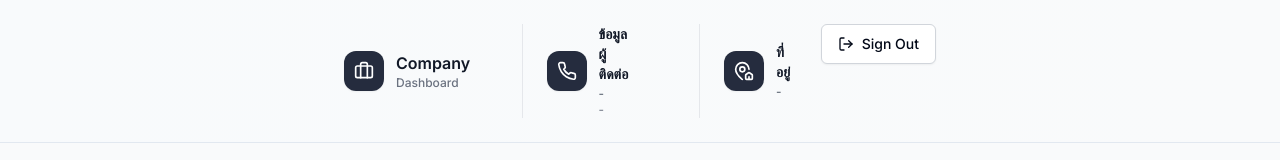
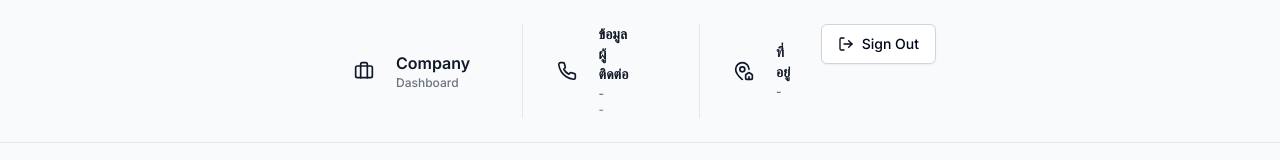
Before and after one commit to phaewwrd/morework-cms, a Next.js app: page /dashboard/companies/1 in a window 1280 px wide. Shown: the top 160 px of the page. Built offline with nearby package versions, Linux system fonts and the light colour scheme; no server answers.

Commit message:
modified:   src/components/CompanyTopNavigation.tsx

```diff
--- a/src/app/admin/moreworks/applicant/[id]/page.tsx
+++ b/src/app/admin/moreworks/applicant/[id]/page.tsx
@@ -38,13 +38,37 @@ import {
   Trash2,
 } from "lucide-react";
 import { toast } from "@/hooks/use-toast";
-import AdminNavbar from "@/components/AdminNavbar";
 import {
   useApplicantDetail,
   useUpdateApplicant,
   type ApplicantDetail,
 } from "@/hooks/use-applicant-detail";
 import { useJobTypes, useUpdateApplicantJobTypes } from "@/hooks/use-job-types";
+
+interface Address {
+  id: number | null;
+  address: string;
+  districtId: number;
+  district: any | null;
+}
+
+interface Education {
+  id: number | null;
+  institution: string;
+  field: string;
+  graduationYear: number;
+  gpa: number;
+}
+
+interface WorkExperience {
+  id: number | null;
+  position: string;
+  company: string;
+  startDate: string | null;
+  endDate: string | null;
+  description: string;
+  currentPosition: boolean;
+}
 
 export default function ApplicantDetailPage() {
   const params = useParams();
@@ -59,9 +83,9 @@ export default function ApplicantDetailPage() {
   const [isEditing, setIsEditing] = useState(false);
   const [formData, setFormData] = useState<Partial<ApplicantDetail>>({});
   const [selectedJobTypes, setSelectedJobTypes] = useState<number[]>([]);
-  const [addresses, setAddresses] = useState<any[]>([]);
-  const [educations, setEducations] = useState<any[]>([]);
-  const [workExperiences, setWorkExperiences] = useState<any[]>([]);
+  const [addresses, setAddresses] = useState<Address[]>([]);
+  const [educations, setEducations] = useState<Education[]>([]);
+  const [workExperiences, setWorkExperiences] = useState<WorkExperience[]>([]);
   const [trainings, setTrainings] = useState<any[]>([]);
 
   // Initialize form data when applicant data loads
@@ -209,7 +233,6 @@ export default function ApplicantDetailPage() {
         })),
         educations: educations.map((edu) => ({
           id: edu.id,
-          educationlevelId: edu.educationlevelId,
           institution: edu.institution,
           field: edu.field,
           graduationYear: edu.graduationYear,
@@ -324,7 +347,6 @@ export default function ApplicantDetailPage() {
   if (isLoading) {
     return (
       <div className="min-h-screen bg-gray-50">
-        <AdminNavbar />
         <div className="container mx-auto p-6">
           <div className="text-center py-12">
             <div className="animate-spin rounded-full h-32 w-32 border-b-2 border-gray-900 mx-auto"></div>
@@ -338,7 +360,6 @@ export default function ApplicantDetailPage() {
   if (error || !applicant) {
     return (
       <div className="min-h-screen bg-gray-50">
-        <AdminNavbar />
         <div className="container mx-auto p-6">
           <div className="text-center py-12">
             <h2 className="text-2xl font-bold mb-4">Applicant Not Found</h2>
@@ -359,7 +380,6 @@ export default function ApplicantDetailPage() {
 
   return (
     <div className="min-h-screen bg-gray-50">
-      <AdminNavbar />
       <div className="container mx-auto p-6">
         {/* Header */}
         <div className="mb-8">
@@ -786,25 +806,6 @@ export default function ApplicantDetailPage() {
                           </div>
                         </div>
                         <div className="grid grid-cols-3 gap-3">
-                          <div>
-                            <label className="text-sm font-medium text-gray-500">
-                              Education Level ID
-                            </label>
-                            <Input
-                              type="number"
-                              value={education.educationlevelId || 1}
-                              onChange={(e) =>
-                                updateEducation(
-                                  index,
-                                  "educationlevelId",
-                                  parseInt(e.target.value) || 1
-                                )
-                              }
-                              placeholder="Enter level ID"
-                              className="mt-1"
-                              min="1"
-                            />
-                          </div>
                           <div>
                             <label className="text-sm font-medium text-gray-500">
                               Graduation Year
--- a/src/app/api/auth/login/route.ts
+++ b/src/app/api/auth/login/route.ts
@@ -21,7 +21,7 @@ export async function POST(
     const validatedData = userLoginSchema.parse(body);
 
     // Find user by email - use include to get all fields including password
-    const user = (await prisma.user.findUnique({
+    const user = await prisma.user.findUnique({
       where: { email: validatedData.email },
       include: {
         companies: {
@@ -31,7 +31,7 @@ export async function POST(
           },
         },
       },
-    })) as any; // Type assertion to work around Prisma type issues
+    });
 
     if (!user) {
       return createErrorResponse(
--- a/src/app/auth/verify/page.tsx
+++ b/src/app/auth/verify/page.tsx
@@ -19,12 +19,12 @@ export default function VerifyEmailPage() {
   const handleSendEmail = async () => {
     setSending(true);
     verifyEmail.mutate(undefined, {
-      // onSuccess: () => {
-      //   console.log("Send email success");
-      // },
-      // onError: (error) => {
-      //   console.log("Send email error", error);
-      // },
+      onSuccess: () => {
+        console.log("Send email success");
+      },
+      onError: (error) => {
+        console.log("Send email error", error);
+      },
     });
     setSending(false);
   };
--- a/src/components/CompanyTopNavigation.tsx
+++ b/src/components/CompanyTopNavigation.tsx
@@ -43,8 +43,8 @@ export default function CompanyTopNavigation({
         <div className=" grid grid-cols-3 gap-20 ">
           {/* Company Info */}
           <div className="flex items-center gap-3 flex-1">
-            <div className="p-2.5 bg-primary/90 rounded-xl shadow-sm">
-              <Briefcase className="h-5 w-5 text-white" />
+            <div className="p-2.5 ">
+              <Briefcase className="h-5 w-5 text-primary" />
             </div>
             <div className="flex-1">
               <h1 className="font-semibold text-base text-gray-900 truncate">
@@ -56,13 +56,14 @@ export default function CompanyTopNavigation({
 
           {/* Contact Info */}
           <div className="flex items-center gap-3 flex-1 pl-6 border-l border-gray-200">
-            <div className="p-2.5 bg-primary/90 rounded-xl shadow-sm">
-              <Phone className="h-5 w-5 text-white" />
+            <div className="p-2.5  ">
+              <Phone className="h-5 w-5 text-primary" />
             </div>
-            <div className="flex-1">
+            <div className="">
               <h2 className="font-semibold text-sm text-gray-900 mb-0.5">
                 ข้อมูลผู้ติดต่อ
               </h2>
+              <div>
                 <p className="text-xs text-gray-600 truncate">
                   {company?.contactName || "-"}
                 </p>
@@ -71,11 +72,12 @@ export default function CompanyTopNavigation({
                 </p>
               </div>
             </div>
+          </div>
 
           {/* Address Info */}
           <div className="flex items-center gap-3 flex-1 pl-6 border-l border-gray-200">
-            <div className="p-2.5 bg-primary/90 rounded-xl shadow-sm">
-              <MapPinHouse className="h-5 w-5 text-white" />
+            <div className="p-2.5 ">
+              <MapPinHouse className="h-5 w-5 text-primary" />
             </div>
             <div className="flex-1">
               <h2 className="font-semibold text-sm text-gray-900 mb-0.5">
```
Lines whose indentation alone changed are shown as unchanged.
